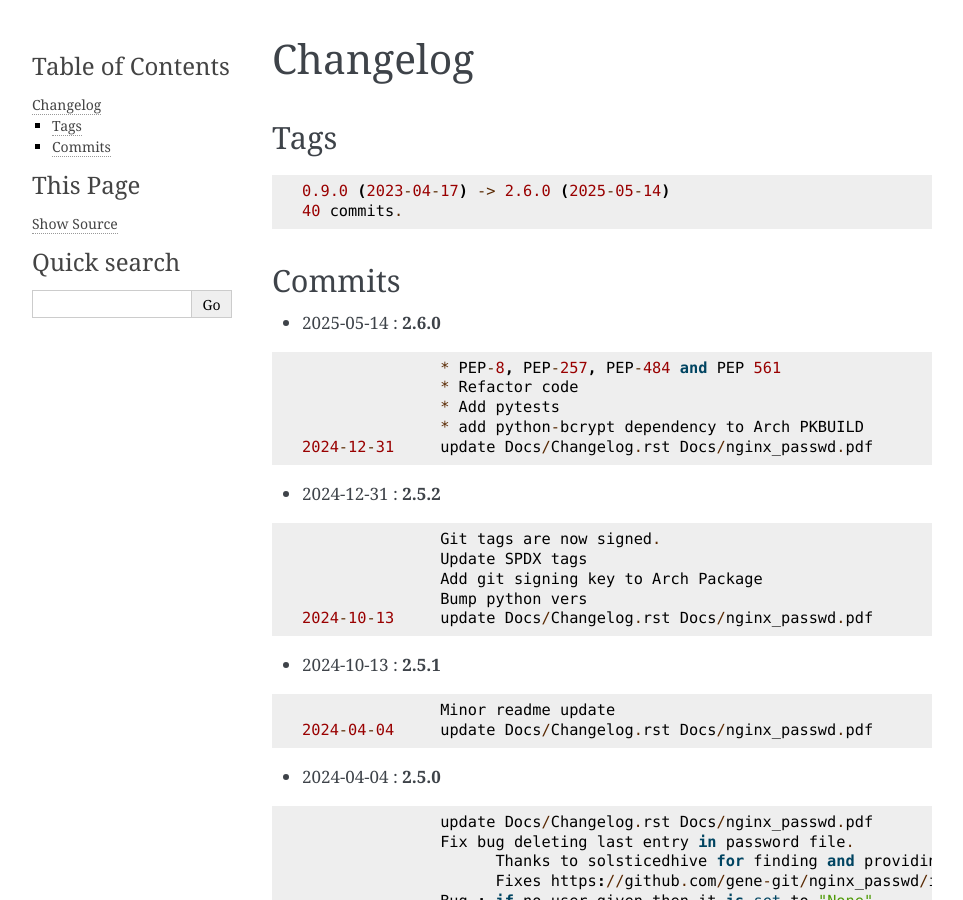
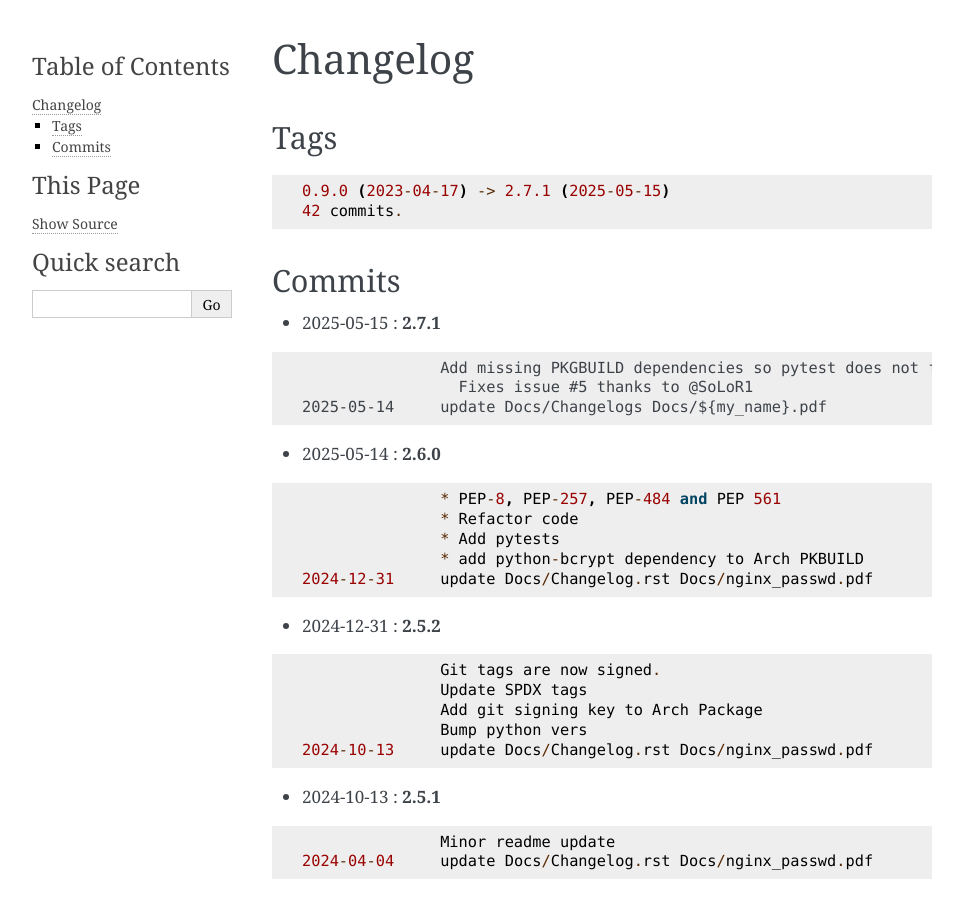
Before and after one commit to gene-git/nginx_passwd, a Sphinx documentation site: the page built from Docs/Changelog.rst, in a window 1280 px wide and 900 px high. Shown: the whole window, without its empty margins (148-1111 px from the left). Built offline with Sphinx 7.4.7, drawn with Linux system fonts in a browser that asks for light colours; pages that are not in the unit, such as notebooks, are missing from menus.

Commit message:
update Docs/Changelogs Docs/${my_name}.pdf

```diff
--- a/Docs/Changelog.rst
+++ b/Docs/Changelog.rst
@@ -7,12 +7,20 @@ Tags
 
 ::
 
-	0.9.0 (2023-04-17) -> 2.6.0 (2025-05-14)
-	40 commits.
+	0.9.0 (2023-04-17) -> 2.7.1 (2025-05-15)
+	42 commits.
 
 Commits
 =======
 
+
+* 2025-05-15  : **2.7.1**
+
+::
+
+                Add missing PKGBUILD dependencies so pytest does not fail
+                  Fixes issue #5 thanks to @SoLoR1
+ 2025-05-14     update Docs/Changelogs Docs/${my_name}.pdf
 
 * 2025-05-14  : **2.6.0**
 
```
Also changed, not shown: 2 other files.
